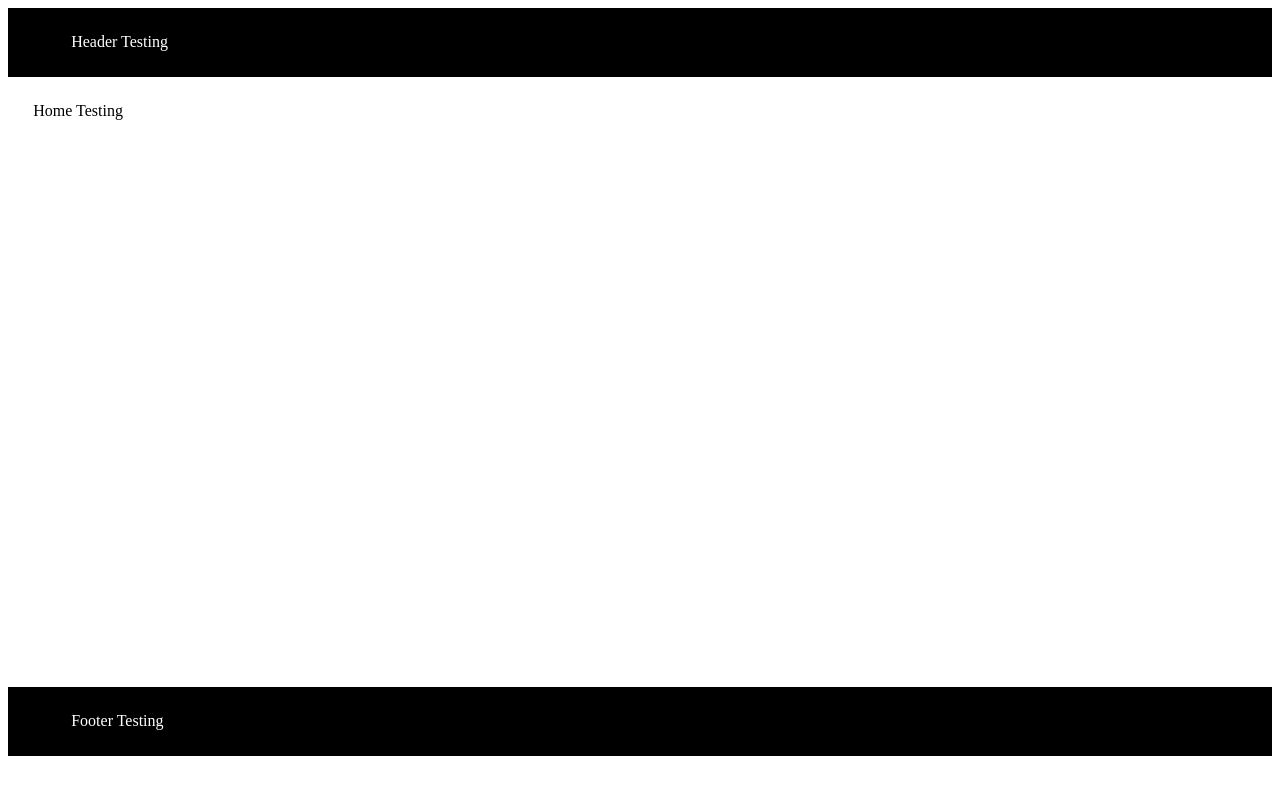
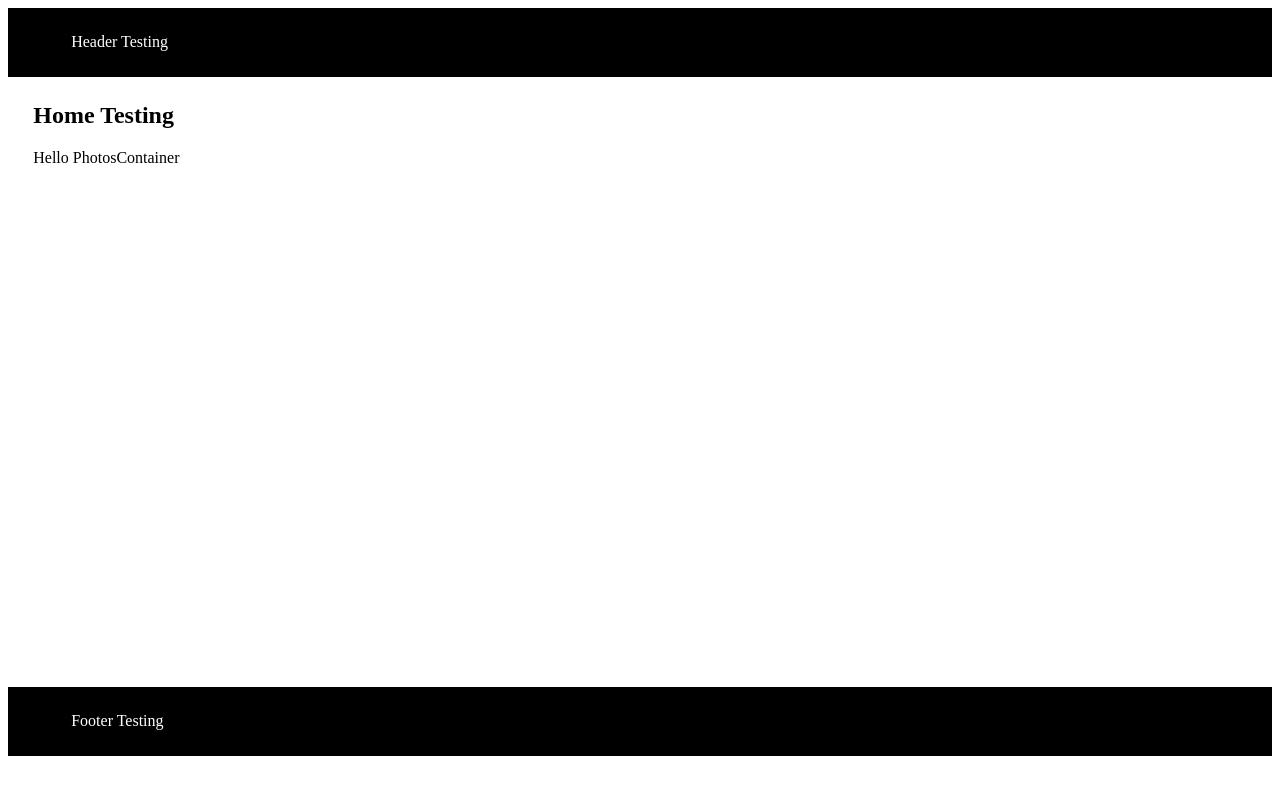
Before and after one commit to heysoypaez/acid-lab-tech-challenge, a React (Create React App) app: page / in a window 1280 px wide. Shown: the top 794 px of the page. Built offline with nearby package versions, Linux system fonts and the light colour scheme.

Commit message:
Starting Fetching Photos Testing

```diff
--- a/src/pages/Home.js
+++ b/src/pages/Home.js
@@ -1,11 +1,13 @@
 
 import React from "react";
+import PhotosContainer from "../components/photos/PhotosContainer.js"
 
 function Home(props) {
 
 	return(
 		<section className="Home">
-			Home Testing
+			<h1>Home Testing</h1>
+			<PhotosContainer />
 		</section>
 	)
 }
```
Also changed, not shown: src/components/photos/PhotosContainer.js (+21 -0 lines).
